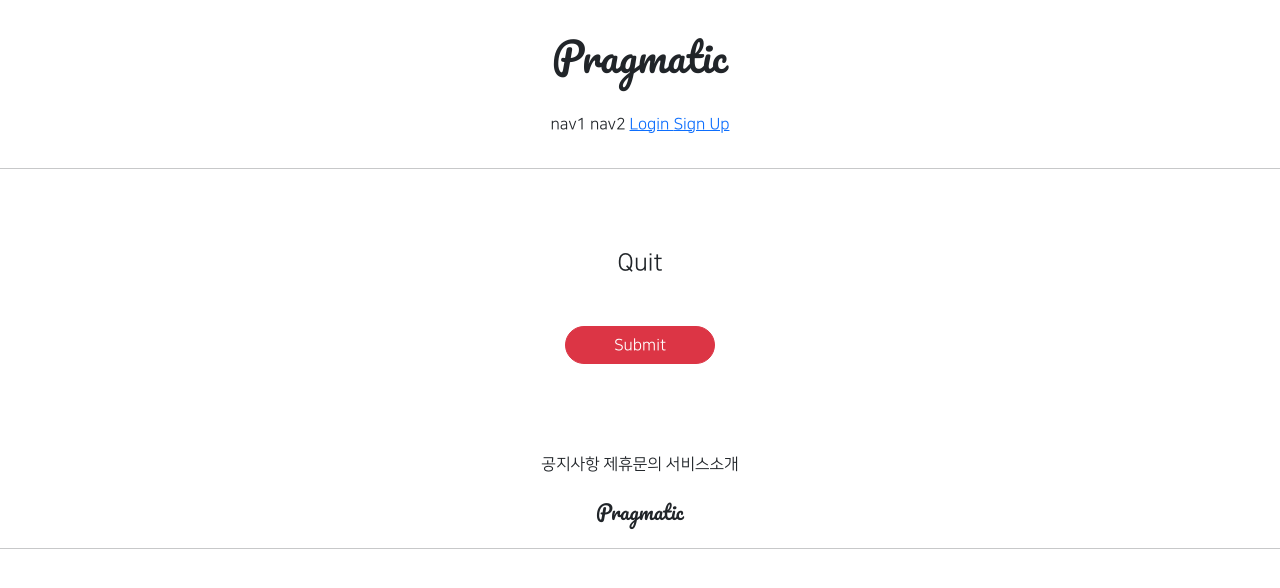
After one commit to namvandy/gi_6, a Django app: page /accounts/delete/1 in a window 1280 px wide. The commit adds this page. Shown: the top 588 px of the page. Run offline with Django 3.2, Linux system fonts and the light colour scheme; tables that the repository leaves empty hold one stand-in row (values such as "Sample post"); parts of the project's set-up code (start-up, migrations or seed data) failed here and were passed over; some libraries are stand-ins or nearby versions.

Commit message:
7/19 2nd commit/ deleteview

```diff
--- /dev/null
+++ b/accountapp/templates/accountapp/delete.html
@@ -0,0 +1,22 @@
+{% extends 'base.html' %}
+
+{% block content %}
+
+    <div class="text-center mw-500 m-auto">
+        <div class="m-5">
+           <h4>
+               Quit
+           </h4>
+        </div>
+        <div>
+            <form action="{% url 'accountapp:delete' pk=target_user.pk %}" method="post">
+                {% csrf_token %} <!--사이트간 해킹방지 우회-->
+
+                <div class="m-5">
+                <input type="submit" class="btn btn-danger rounded-pill px-5">
+                </div>
+            </form>
+        </div>
+    </div>
+
+{% endblock %}
--- a/accountapp/templates/accountapp/detail.html
+++ b/accountapp/templates/accountapp/detail.html
@@ -16,6 +16,11 @@
                Update Info
            </a>
         </div>
+        <div><!--deleteview 링크생성-->
+           <a href="{% url 'accountapp:delete' pk=target_user.pk %}">
+               Quit
+           </a>
+        </div>
     </div>
 
 {% endblock %}
--- a/accountapp/urls.py
+++ b/accountapp/urls.py
@@ -1,6 +1,6 @@
 from django.contrib.auth.views import LoginView, LogoutView
 from django.urls import path
-from accountapp.views import hello_world, AccountCreateView, AccountDetailView, AccountUpdateView
+from accountapp.views import hello_world, AccountCreateView, AccountDetailView, AccountUpdateView, AccountDeleteView
 
 app_name = 'accountapp'
 urlpatterns = [
@@ -18,4 +18,5 @@ urlpatterns = [
          name='logout'), #<int:pk>어떤 것을 가져올지 인자 지정하는 것
     path('detail/<int:pk>', AccountDetailView.as_view(), name='detail'),
     path('update/<int:pk>', AccountUpdateView.as_view(), name='update'),
+    path('delete/<int:pk>', AccountDeleteView.as_view(), name='delete'),
 ]
--- a/accountapp/views.py
+++ b/accountapp/views.py
@@ -5,7 +5,7 @@ from django.shortcuts import render
 
 # Create your views here.
 from django.urls import reverse, reverse_lazy
-from django.views.generic import CreateView, DetailView, UpdateView
+from django.views.generic import CreateView, DetailView, UpdateView, DeleteView
 
 from accountapp.models import HelloWorld
 
@@ -58,3 +58,9 @@ class AccountUpdateView(UpdateView):
     context_object_name = 'target_user'
     success_url = reverse_lazy('accountapp:hello_world')
     template_name = 'accountapp/update.html'
+
+class AccountDeleteView(DeleteView):
+    model = User
+    context_object_name = 'target_user'
+    success_url = reverse_lazy('accountapp:hello_world')
+    template_name = 'accountapp/delete.html'
```
